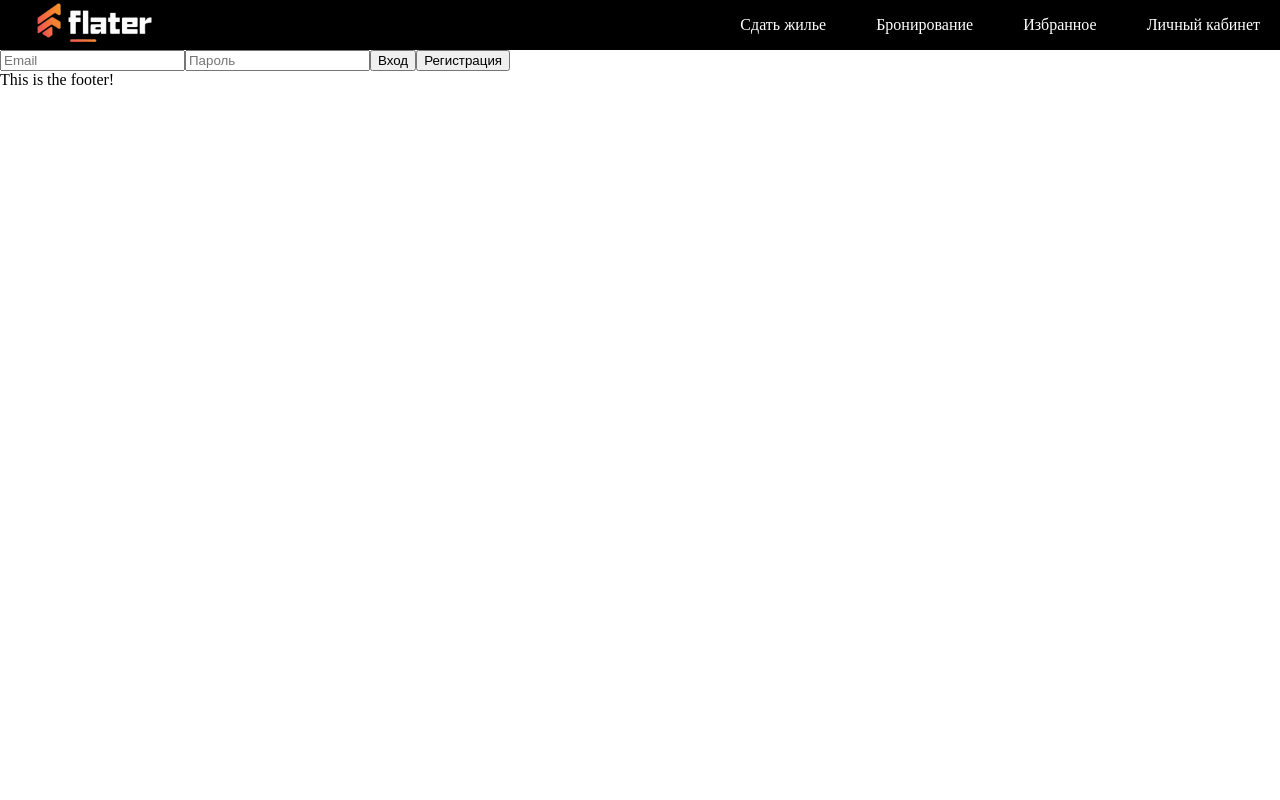
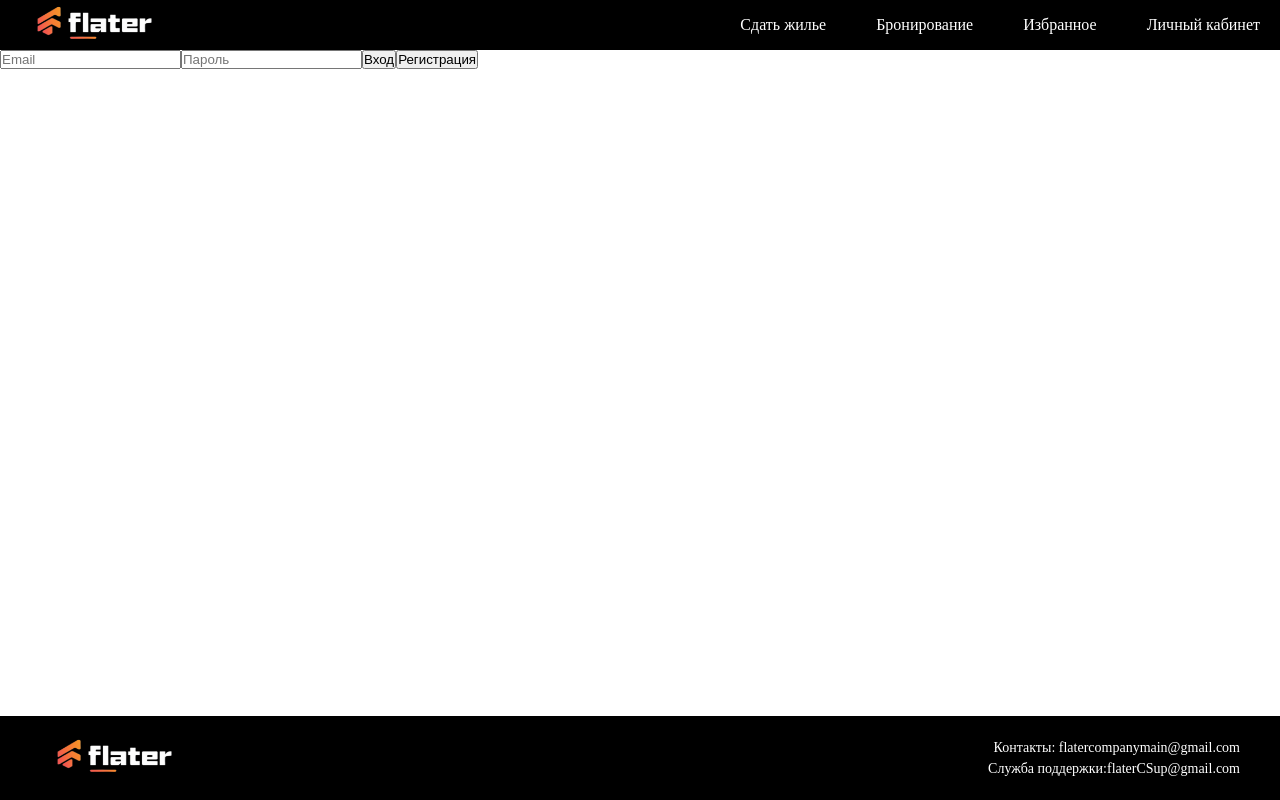
Before and after one commit to DmitriySh-hack/Flater, a React (Vite) app: page /login in a window 1280 px wide. Built offline with nearby package versions, Linux system fonts and the light colour scheme.

Commit message:
Add: Сделал стабильный футор, поиск объявления по артикулу и городу(через строку)

```diff
--- a/components/CreateAd/cardOfFlar.css
+++ b/components/CreateAd/cardOfFlar.css
@@ -9,6 +9,7 @@
     border-radius: 15px;
     padding: 15px;
     width: 700px;
+    margin-bottom: 20px;
 }
 
 .flat-card__image{
--- /dev/null
+++ b/components/Footer/Footer.css
@@ -0,0 +1,24 @@
+.footer-container {
+  width: 100%;
+  background-color: black;
+  color: white;
+  padding: 20px 40px;
+  display: flex;
+  justify-content: space-between;
+  align-items: center;
+  box-sizing: border-box;
+  margin-top: auto;
+}
+
+.Logo {
+  height: 40px;
+  cursor: pointer;
+}
+
+.company-info {
+  display: flex;
+  flex-direction: column;
+  gap: 5px;
+  font-size: 14px;
+  text-align: right;
+}
--- a/components/Footer/Footer.tsx
+++ b/components/Footer/Footer.tsx
@@ -1,7 +1,20 @@
+import './Footer.css'
+import logo from '../Header/FlaterLogo.png'
+import { useNavigate } from 'react-router-dom';
+
 function Footer(){
+
+    const navigate = useNavigate()
+
     return (
-        <div>
-            This is the footer!
+        <div className="footer-container">
+            <div onClick={() => navigate('/home')}>
+                <img src={logo} className='Logo' alt='Логотип'/>
+            </div>
+            <div className='company-info'>
+                <div>Контакты: flatercompanymain@gmail.com</div>
+                <div>Служба поддержки:flaterCSup@gmail.com</div>
+            </div>
         </div>
     )
 }
--- a/components/Home/HomePage.tsx
+++ b/components/Home/HomePage.tsx
@@ -1,10 +1,23 @@
 import Middle_side from './MainSide/Middle_side'
+import Search from './Serch'
+import { useState } from 'react'
 
 function HomePage() {
+  const [searchQuery, setSearchQuery] = useState('');
+
+  const handleSearch = (query: string) => {
+    setSearchQuery(query)
+  }
 
   return (
     <div>
-      <Middle_side/>
+      <div className='search-container' style={{ paddingTop: '30px'}}>
+        <Search
+          onSearch={handleSearch}
+          searchValue={searchQuery}
+        />
+      </div>
+      <Middle_side searchQuery={searchQuery}/>
     </div>
   )
 }
--- a/components/Home/MainSide/Middle_side.tsx
+++ b/components/Home/MainSide/Middle_side.tsx
@@ -1,47 +1,44 @@
 import { Context } from '../../../src/main';
 import './Middle_side.css'
-import filter from './filter.png'
-import { useEffect, useState, useContext } from 'react'
+import { useEffect, useState, useContext, useMemo } from 'react'
 import {ModalInfo} from './ModalInfo'
 
-function Middle_side(){
-    const placeh = ['Hello!', 'Hi!', 'Bonjuor!'];
-    const [placehState, setPlacehState] = useState(0);
+function Middle_side({ searchQuery = '' }){
     const {store} = useContext(Context)
     const [isLoading, setIsLoading] = useState(false)
-
-    const [showFilter, setShowFilter] = useState(false);
 
     const [connectWithSeller, setConnectWithSeller] = useState(false)
 
     const [selectedAdvertisement, setSelectedAdvertisement] = useState<IADVERTISMENT | null>(null);
 
-    const handleFilter = () => {
-        setShowFilter(!showFilter);
-    }
+    const filterAdvertisements = useMemo(() => {
+        if (!searchQuery.trim()) {
+            return store.publicAdvertisements;
+        }
+
+        const query = searchQuery.toLowerCase().trim();
+
+        return store.publicAdvertisements.filter(ad => {
+
+            const searchInTitle = ad.city?.toLowerCase().includes(query);
+            const searchInID = ad.id?.toLowerCase().includes(query);
+
+            //const priceMatch = ad.price?.toString().includes(query);
+
+            return searchInTitle || searchInID;
+        });
+    }, [store.publicAdvertisements, searchQuery]);
 
     const handleConnectWithSeller = (ad: IADVERTISMENT) => {
         setSelectedAdvertisement(ad);
         setConnectWithSeller(true);
     }
 
-
     useEffect(() => {
         if (store.isAuth && store.publicAdvertisements.length > 0) {
             store.loadFavoriteStatuses();
         }
     }, [store.isAuth, store.publicAdvertisements.length]);
-
-    useEffect(() => {
-        let currentIndex = 0;
-
-        const intervale = setInterval(() => {
-            currentIndex = (currentIndex + 1) % placeh.length;
-            setPlacehState(currentIndex);
-        }, 2000)
-
-        return () => clearInterval(intervale);
-    },[placeh.length]);
 
     useEffect(() => {
         const loadAdvertisment = async () => {
@@ -58,7 +55,7 @@ function Middle_side(){
         loadAdvertisment()
     }, [store])
 
-    const placeholder = placeh[placehState];
+
 
     const handleFavoriteToggle = async (advertisementId: string) => {
         if (!store.isAuth) {
@@ -77,26 +74,12 @@ function Middle_side(){
         return `${priceVal.toLocaleString('ru-RU')} ₽`
     }
 
-    const advertisementsToShow = store.publicAdvertisements.length > 0
-        ? store.publicAdvertisements
-        : [];
-
     const getImageUrl = (path: string) => {
         return `http://localhost:5000${path}`;
     };
 
     return (
         <div className="middle-side">
-            <div className="search-section">
-                <input
-                    className="search-input"
-                    placeholder={placeholder}
-                />
-                <button className="filter-button" onClick={handleFilter}>
-                    <img width="20px" src={filter} alt="Фильтр" />
-                </button>
-            </div>
-
             {isLoading && (
                 <div className="loading-indicator">
                     Загрузка объявлений...
@@ -104,11 +87,11 @@ function Middle_side(){
             )}
 
             <div className="ads-count">
-                Найдено {advertisementsToShow.length} объявлений
+                Найдено {filterAdvertisements.length} объявлений
             </div>
 
             <div className="advertisements-grid">
-                {advertisementsToShow.length === 0 ? (
+                {filterAdvertisements.length === 0 ? (
                     <div className="no-ads-message">
                         Пока нет объявлений о квартирах
                         {store.isAuth && (
@@ -118,7 +101,7 @@ function Middle_side(){
                         )}
                     </div>
                 ) : (
-                    advertisementsToShow.map(ad => (
+                    filterAdvertisements.map(ad => (
                         <div key={ad.id} className="ad-card-public">
                             <div className="ad-image-container">
                                 <img
@@ -154,6 +137,9 @@ function Middle_side(){
                                                 <span className="detail-label">Адрес:</span>
                                                 <span className="detail-value">{ad.city}, {ad.street}</span>
                                             </div>
+                                            <div className='articul' style={{color: 'rgb(128, 128, 128)'}}>
+                                                <span style={{color: 'rgba(120, 120, 120)'}}>Артикул:</span> {ad.id}
+                                            </div>
                                         </div>
                                     </div>
                                 </div>
--- /dev/null
+++ b/components/Home/Serch.tsx
@@ -0,0 +1,62 @@
+import { useState, useEffect } from 'react'
+import filter from '../Home/MainSide/filter.png'
+
+interface SearchProps {
+    onSearch: (query: string) => void;
+    searchValue: string;
+}
+
+function Search({onSearch, searchValue} : SearchProps){
+    const placeh = ['Hello!', 'Hi!', 'Bonjuor!'];
+    const [showFilter, setShowFilter] = useState(false);
+    const [placehState, setPlacehState] = useState(0);
+    const [inputValue, setInputValue] = useState(searchValue || '');
+
+    const placeholder = placeh[placehState];
+
+    useEffect(() => {
+            let currentIndex = 0;
+
+            const intervale = setInterval(() => {
+                currentIndex = (currentIndex + 1) % placeh.length;
+                setPlacehState(currentIndex);
+            }, 2000)
+
+            return () => clearInterval(intervale);
+        },[placeh.length]);
+
+    useEffect(() => {
+        setInputValue(searchValue || '');
+    }, [searchValue]);
+
+    const handleFilter = () => {
+        setShowFilter(!showFilter);
+    }
+
+    const handleInputChange = (e: React.ChangeEvent<HTMLInputElement>) => {
+        const value = e.target.value;
+        setInputValue(value);
+        // Вызываем функцию поиска при каждом изменении
+        if (onSearch) {
+            onSearch(value);
+        }
+    }
+
+    return (
+        <>
+            <div className="search-section">
+                <input
+                    className="search-input"
+                    placeholder={placeholder}
+                    value={inputValue}
+                    onChange={handleInputChange}
+                />
+                <button className="filter-button" onClick={handleFilter}>
+                    <img width="20px" src={filter} alt="Фильтр" />
+                </button>
+            </div>
+        </>
+    )
+}
+
+export default Search
--- a/src/App.css
+++ b/src/App.css
@@ -0,0 +1,5 @@
+.app-container {
+  display: flex;
+  flex-direction: column;
+  min-height: 100vh;
+}
--- a/src/App.tsx
+++ b/src/App.tsx
@@ -1,4 +1,4 @@
-import { Routes, Route } from 'react-router-dom'
+import { Routes, Route, useLocation } from 'react-router-dom'
 import HomePage from '../components/Home/HomePage'
 import HeaderSide from '../components/Header/Header'
 import {Profile} from '../components/Profile/Profile'
@@ -7,11 +7,49 @@ import { Advertisment } from '../components/CreateAd/Advertisment'
 import { Login } from '../components/Profile/Login/Login'
 import {Registration} from '../components/Profile/Register/Registration'
 import Favorite from '../components/FavoritePage/Favorite'
+import { useEffect } from 'react'
+import './App.css'
 
 function App() {
+
+  const location = useLocation()
+
+  useEffect(() => {
+    function scrollSetting() {
+      const scroll = document.querySelector('.footer-container') as HTMLElement | null;
+      if(scroll){
+        scroll.style.position = 'fixed';
+        scroll.style.bottom = '0';
+      }
+    }
+
+    const checkScroll = () => {
+      const hasVerticalScroll = document.documentElement.scrollHeight > window.innerHeight;
+      console.log('Вертикальный скролл:', hasVerticalScroll);
+
+      if(!hasVerticalScroll){
+        scrollSetting();
+      }
+    };
+
+    // Добавляем слушатель изменения размера окна
+    window.addEventListener('resize', checkScroll);
+
+    return () => {
+      window.removeEventListener('resize', checkScroll);
+      // Сбрасываем стили при размонтировании
+      const scroll = document.querySelector('.footer-container') as HTMLElement | null;
+      if(scroll){
+        scroll.style.position = '';
+        scroll.style.bottom = '';
+      }
+    };
+  }, [location]);
+
   return (
-    <>
+    <div className="app-container">
       <HeaderSide />
+      <main className="main-content">
         <Routes>
           <Route path="/home" element={<HomePage />} />
           <Route path='/profile' element={<Profile/>} />
@@ -20,8 +58,9 @@ function App() {
           <Route path='/registration' element={<Registration/>}/>
           <Route path='/favorite' element={<Favorite/>}/>
         </Routes>
+      </main>
       <Footer/>
-    </>
+    </div>
   )
 }
 
--- a/src/index.css
+++ b/src/index.css
@@ -1,9 +1,10 @@
-*{
+* {
+  margin: 0;
+  padding: 0;
   box-sizing: border-box;
 }
 
-html, body, #root{
+html, body, #root {
+  height: 100%;
   width: 100%;
-  margin: 0;
-  padding: 0;
 }
```
Also changed, not shown: components/Home/SearchModal.tsx (added), 4 other files (tests, documents, lock files or other folders). Lines whose indentation alone changed are shown as unchanged.
